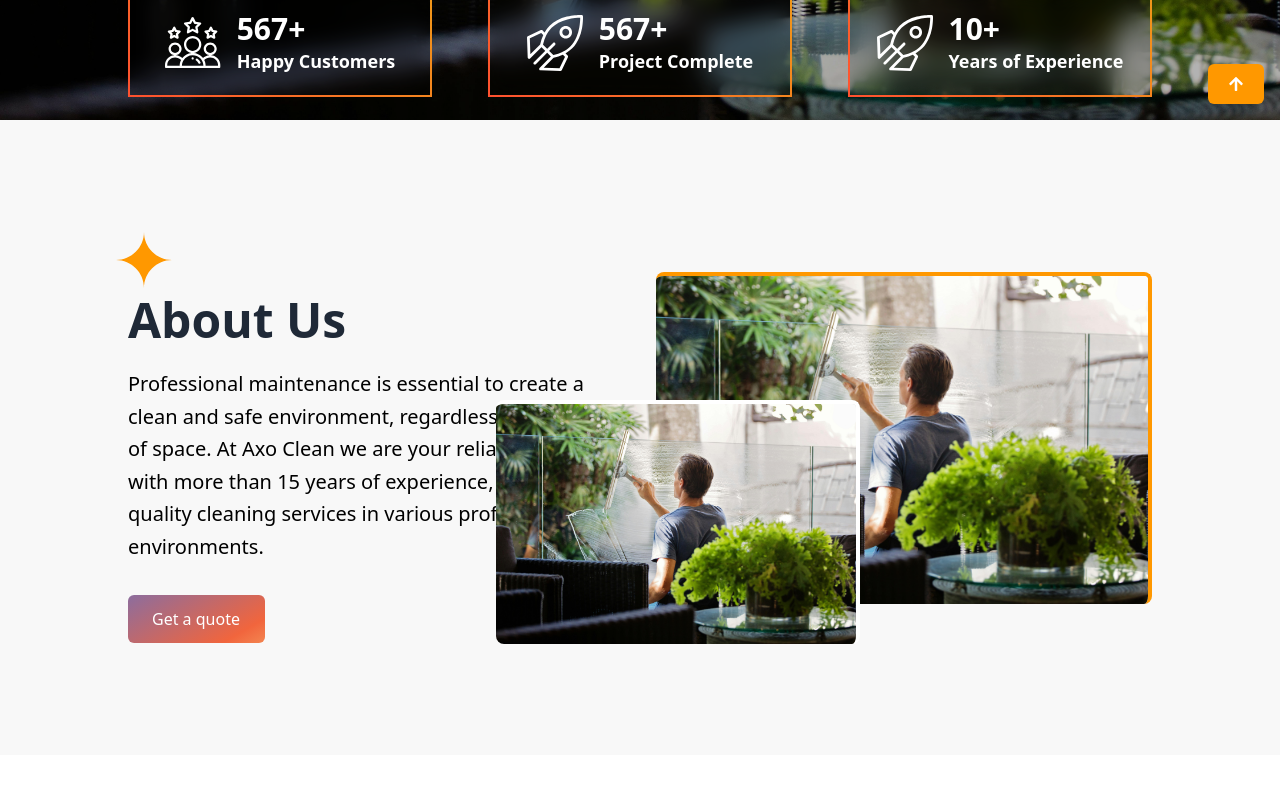
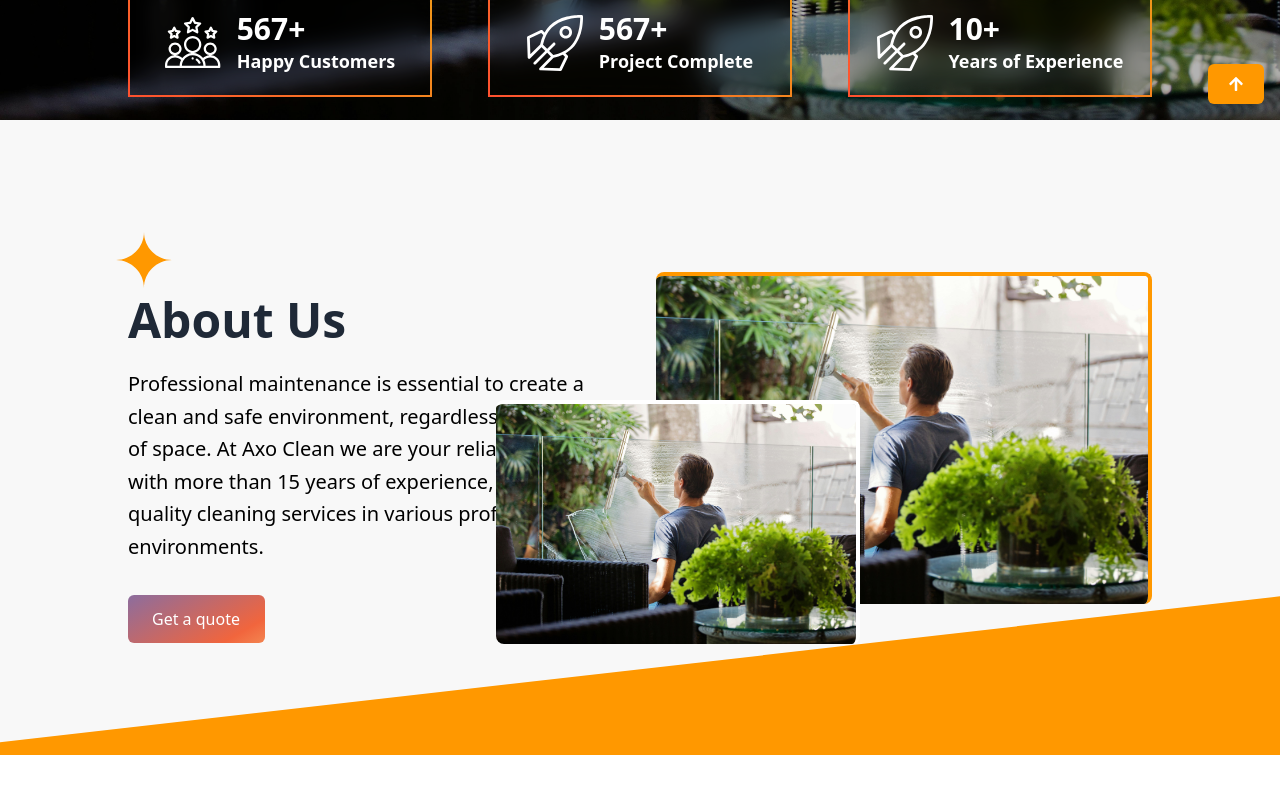
Before and after one commit to influxo/proXLeen, a React (Vite) app: page / in a window 1280 px wide. Shown: the part 680-1480 px from the top of the page. Built offline with nearby package versions, Linux system fonts and the light colour scheme.

Commit message:
added clip path for the about us in homepage

```diff
--- a/src/components/Home/AboutSection.tsx
+++ b/src/components/Home/AboutSection.tsx
@@ -16,8 +16,14 @@ const AboutSection: React.FC = () => {
   };
 
   return (
-    <section className="py-28  bg-[#F8F8F8]">
-      <div className="px-[10%] mx-auto flex flex-col lg:flex-row items-center justify-between gap-8">
+    <section className="py-28 bg-[#F8F8F8] relative">
+      <div
+        className="absolute inset-0 bg-[#FF9800]"
+        style={{
+          clipPath: "polygon(0 98%, 100% 75%, 100% 100%, 0 100%)",
+        }}
+      ></div>
+      <div className="relative z-10 px-[10%] mx-auto flex flex-col lg:flex-row items-center justify-between gap-8">
         {/* Left side - Text content */}
         <div className="lg:w-1/2 xl:max-w-lg">
           <img src={star} alt="" className="w-14 -ml-3 mb-2" />
```
